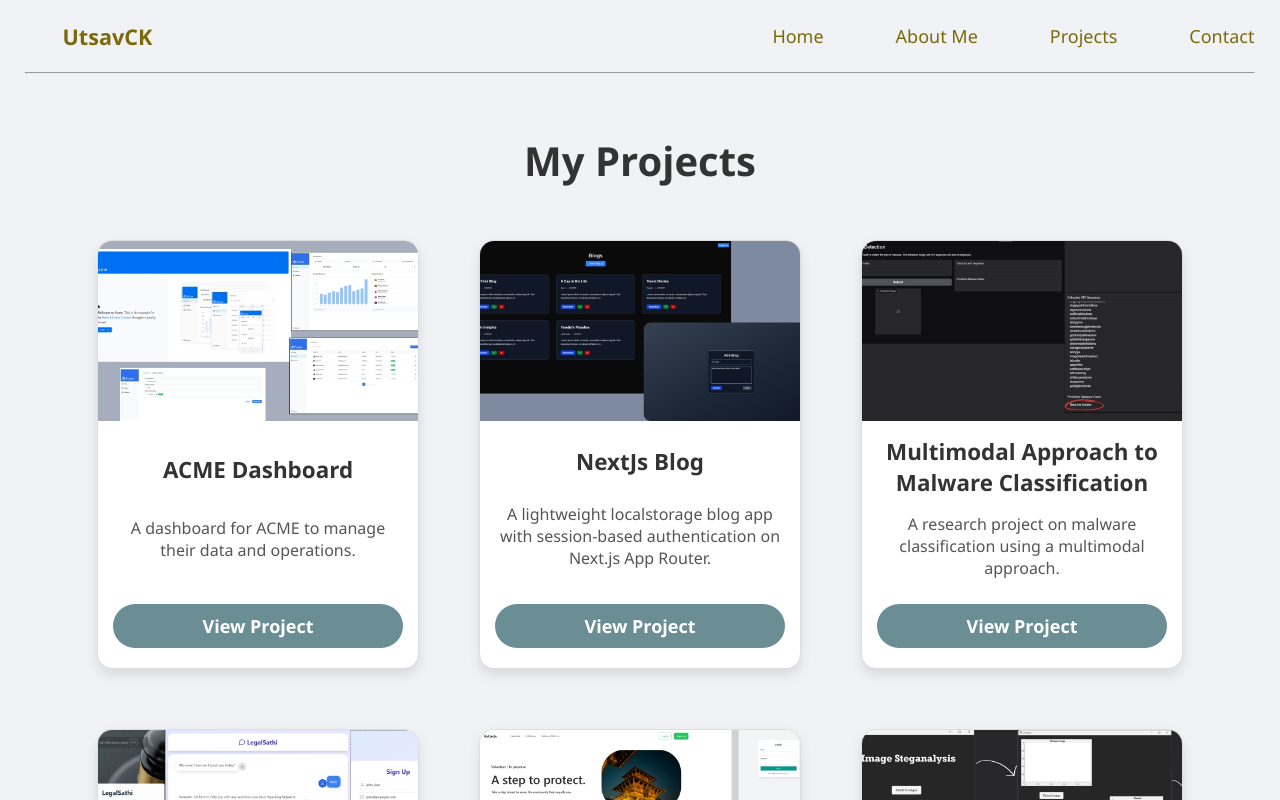
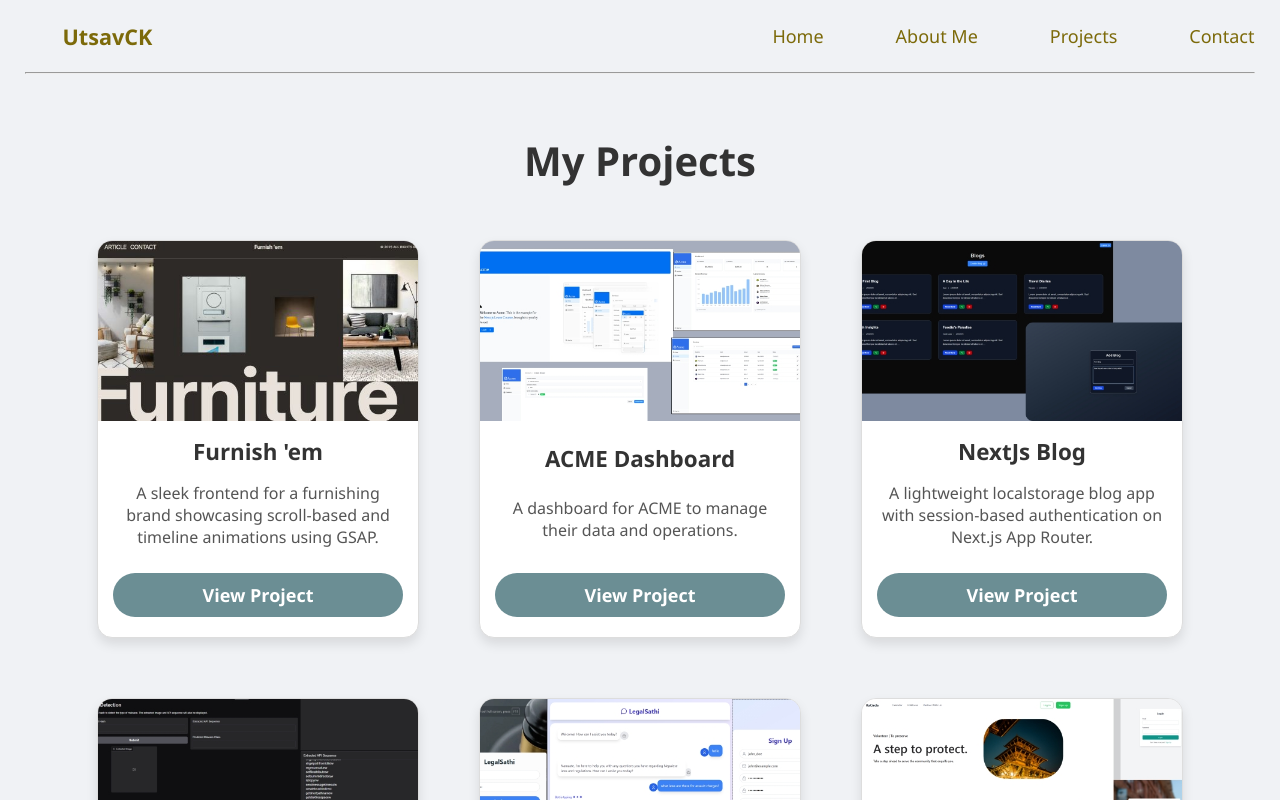
Before and after one commit to UtsavCK/Portfolio, a React (Vite) app: page /projects in a window 1280 px wide. Shown: the top 800 px of the page. Built offline with nearby package versions, Linux system fonts and the light colour scheme; a web font is replaced by a local one.

Commit message:
Added furnish-em to projects

```diff
--- a/src/components/Projects.jsx
+++ b/src/components/Projects.jsx
@@ -1,5 +1,6 @@
 import React from "react";
 import ProjectCard from "./cards/ProjectCard";
+import furnishemImg from "../assets/Images/Projects/furnishem.jpg";
 import acmeImg from "../assets/Images/Projects/acme.jpg";
 import blogImg from "../assets/Images/Projects/blog.jpg";
 import malwareImg from "../assets/Images/Projects/malware.jpg";
@@ -11,6 +12,13 @@ import comingSoonImg from "../assets/Images/Projects/coming-soon.jpg";
 
 const Projects = () => {
   const projectDetails = [
+    {
+      title: "Furnish 'em",
+      description:
+        "A sleek frontend for a furnishing brand showcasing scroll-based and timeline animations using GSAP.",
+      link: "https://furnish-em.vercel.app/",
+      image: furnishemImg,
+    },
     {
       title: "ACME Dashboard",
       description: "A dashboard for ACME to manage their data and operations.",
```
Also changed, not shown: src/assets/Images/Projects/furnishem.jpg (added).
